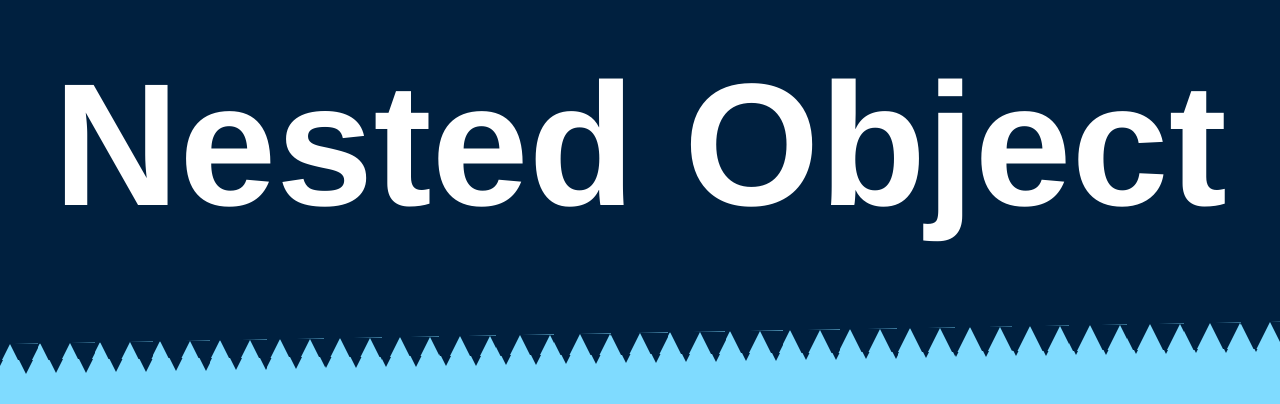
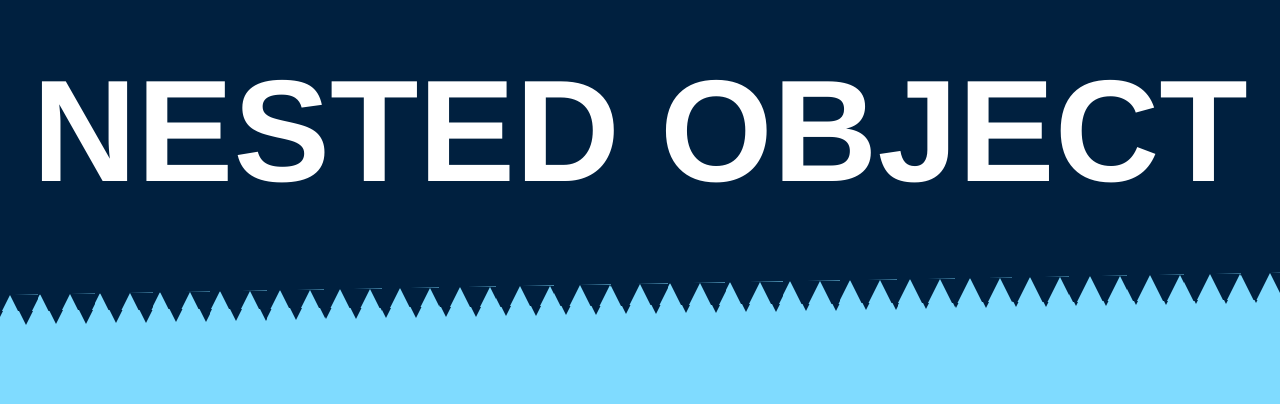
Before and after one commit to nestedobject/site, a website: page src/index.html in a window 1280 px wide. Shown: the top 404 px of the page. Drawn offline with nearby package versions, Linux system fonts and the light colour scheme; files that its build step writes are made by us from their sources.

Commit message:
Caoitalize company name

```diff
--- a/src/index.html
+++ b/src/index.html
@@ -15,7 +15,7 @@
 </head>
 <body ontouchstart="">
   <header>
-    <h1><svg width="100%" style="max-height:100%" fill="currentcolor" overflow="visible" viewBox="0 0 220 50"><text x="50%" y="50%">Nested Object</text></svg></h1>
+    <h1><svg width="100%" style="max-height:100%" fill="currentcolor" overflow="visible" viewBox="0 0 265 50"><text x="50%" y="50%">NESTED OBJECT</text></svg></h1>
   </header>
 
   <section class="sawtooth">
```
